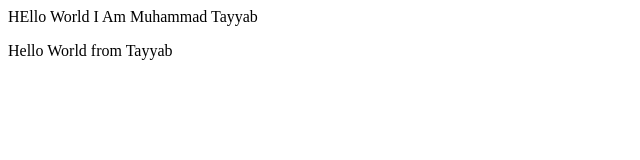
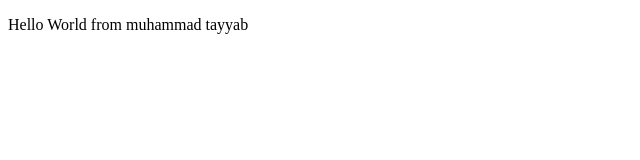
Before and after one commit to Muhammad-Tayyab1/Bootcamp, a plain HTML site: page index.html in a window 1280 px wide. Shown: the whole page, without its empty margins (0-640 px from the left). Drawn offline with Linux system fonts and the light colour scheme.

Commit message:
Update index.html

```diff
--- a/index.html
+++ b/index.html
@@ -6,12 +6,9 @@
     <title>Document</title>
 </head>
 <body>
-    <div>
-    HEllo World I Am Muhammad Tayyab
-</div>
 <div>
     <p>
-        Hello World from Tayyab
+        Hello World from muhammad tayyab
     </p>
 </div>
 </body>
```
